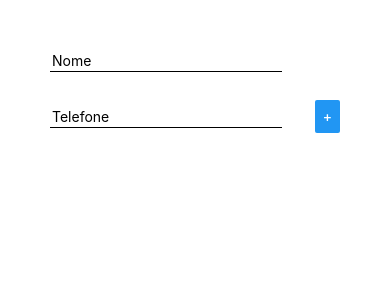
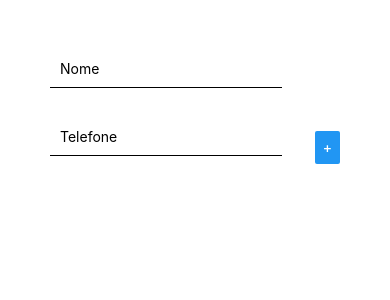
Before and after one commit to gabrieljeronimo/DesenvolvimentoMobile, a React Native app: screen / in a window 390 px wide. Shown: the top 300 px of the page. Built offline with nearby package versions, Linux system fonts and the light colour scheme.

Commit message:
Implementando cartão, cores e medidas em constantes

```diff
--- a/App.js
+++ b/App.js
@@ -3,10 +3,16 @@ import { FlatList, StyleSheet, Text, View, TextInput, Button, ScrollView } from
 
 import ContatoItem from './components/ContatoItem';
 import ContatoInput from './components/ContatoInput';
+import Cartao from './components/Cartao';
+
+import medidas from './medidas/medidas';
 
 const styles = StyleSheet.create({
     telaPrincipalView: {
-        padding: 50
+        padding: medidas.GRANDE
+    },
+    cartao: {
+        margin: medidas.GRANDE
     }
 });
 
@@ -45,12 +51,14 @@ export default function App() {
                 data={contatos}
                 renderItem={
                     contato => (
+                        <Cartao estilos={styles.contatoItem}>
                             <ContatoItem
                                 chave={contato.item.key}
                                 nome={contato.item.nome}
                                 celular={contato.item.celular}
                                 onDelete={removerContato}
                             />
+                        </Cartao>
                     )
                 }
             />
--- /dev/null
+++ b/components/Cartao.js
@@ -0,0 +1,23 @@
+import React from 'react';
+import { View, StyleSheet } from 'react-native';
+
+import cores from '../cores/cores'
+import medidas from '../medidas/medidas'
+
+const Cartao = (props) => {
+    return (
+        <View style={{...estilos.cartao, ...props.estilos}}>
+            {props.children}
+        </View>
+    );
+};
+
+const estilos = StyleSheet.create({
+    cartao: {
+        shadowRadius: medidas.PEQUENO,
+        backgroundColor: cores.BRANCO,
+        padding: medidas.PEQUENO,
+    }
+});
+
+export default Cartao;
--- a/components/ContatoInput.js
+++ b/components/ContatoInput.js
@@ -1,5 +1,8 @@
 import React, { useState } from 'react';
 import {View, TextInput, Button, StyleSheet} from 'react-native'
+
+import cores from '../cores/cores'
+import medidas from '../medidas/medidas';
 
 const ContatoInput = (props) => {
     const [nome, setNome] = useState('');
@@ -49,20 +52,21 @@ const styles = StyleSheet.create({
         flexDirection: 'row',
         justifyContent: 'space-between',
         alignItems: 'center',
-        marginBottom: 8
+        marginBottom: medidas.PEQUENO
     },
     nomeInputText: {
-        width: '80%',
-        borderBottomColor: 'black',
-        borderBottomWidth: 1,
-        padding: 2,
-        marginBottom: 20
+        width: medidas.GRANDEPORCENTAGEM,
+        borderBottomColor: cores.PRETO,
+        borderBottomWidth: medidas.MINIMO,
+        padding: medidas.PEQUENO,
+        marginBottom: medidas.MEDIO
     },
     telefoneInputText: {
-        width: '80%',
-        borderBottomColor: 'black',
-        borderBottomWidth: 1,
-        padding: 2
+        width: medidas.GRANDEPORCENTAGEM,
+        borderBottomColor: cores.PRETO,
+        borderBottomWidth: medidas.MINIMO,
+        padding: medidas.PEQUENO,
+        marginBottom: medidas.MEDIO
     }
 });
 
--- a/components/ContatoItem.js
+++ b/components/ContatoItem.js
@@ -1,5 +1,8 @@
 import React from 'react';
 import { View, Text, StyleSheet, TouchableOpacity } from 'react-native';
+
+import cores from '../cores/cores'
+import medidas from '../medidas/medidas';
 
 const ContatoItem = (props) =>{
     return (
@@ -15,12 +18,12 @@ const ContatoItem = (props) =>{
 
 const styles = StyleSheet.create({
     itemNaLista: {
-        padding: 12,
-        backgroundColor: '#CCC',
-        borderColor: '#000',
-        borderWidth: 1,
-        marginBottom: 8,
-        borderRadius: 8
+        padding: medidas.PEQUENO,
+        backgroundColor: cores.CINZA,
+        borderColor: cores.PRETO,
+        borderWidth: medidas.MINIMO,
+        marginBottom: medidas.PEQUENO,
+        borderRadius: medidas.PEQUENO
     }
 });
 
--- /dev/null
+++ b/cores/cores.js
@@ -0,0 +1,5 @@
+export default {
+    BRANCO: '#FFFFFF',
+    CINZA: '#CCCCCC',
+    PRETO: '#000000'
+}
--- /dev/null
+++ b/medidas/medidas.js
@@ -0,0 +1,7 @@
+export default {
+    MINIMO: 1,
+    PEQUENO: 10,
+    MEDIO: 20,
+    GRANDE: 50,
+    GRANDEPORCENTAGEM: '80%',
+}
```
Lines whose indentation alone changed are shown as unchanged.
